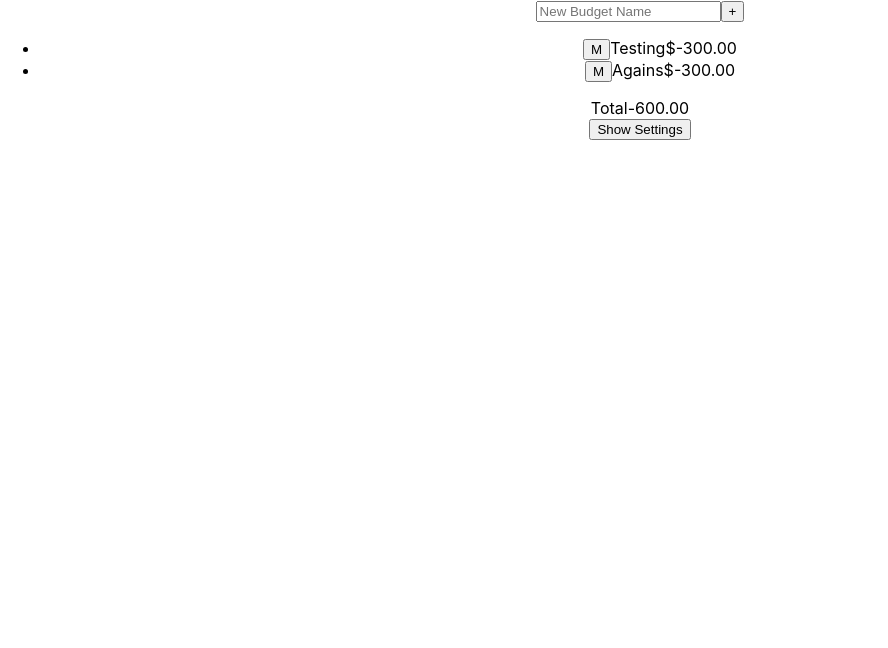
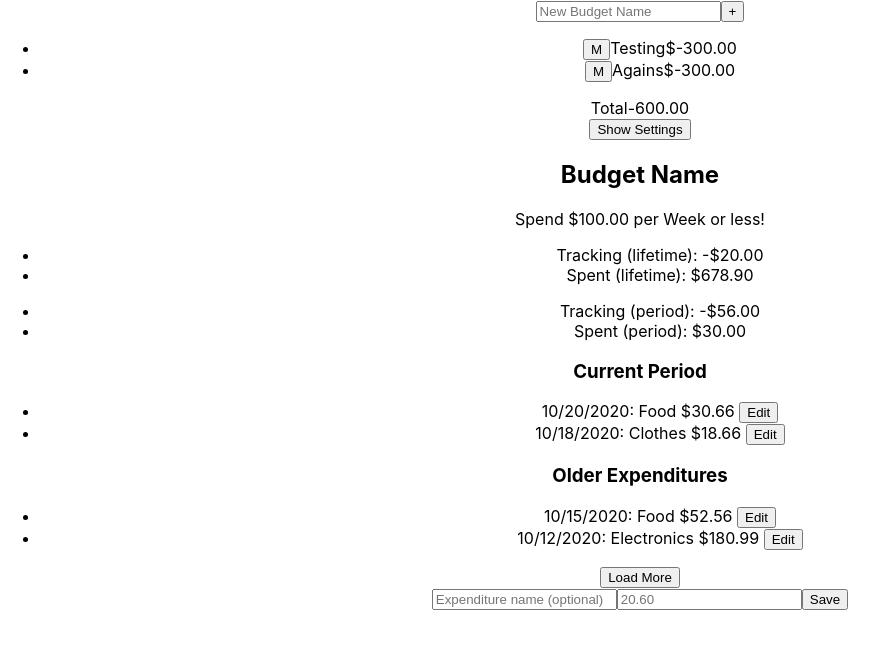
Before and after one commit to helloRupa/simply-budget, a React (Create React App) app: page / in a window 1280 px wide. Shown: the top 648 px of the page, without its empty margins (0-888 px from the left). Built offline with nearby package versions, Linux system fonts and the light colour scheme; data requests are answered from the project's data file; the HTML template or start-up script is replaced by a standard one.

Commit message:
Select a budget id and show static budget component

```diff
--- a/db.json
+++ b/db.json
@@ -2,7 +2,7 @@
   "settings": [
     {
       "id": 1,
-      "default-currency": "£",
+      "default-currency": "",
       "max-length": "250",
       "categories": [
         "Groceries",
--- a/src/App.js
+++ b/src/App.js
@@ -1,12 +1,16 @@
-import React from 'react';
+import React, { useState } from 'react';
 import './App.css';
 import './components/Dashboard';
 import Dashboard from './components/Dashboard';
+import Budget from './components/Budget';
 
 function App() {
+  const [budget, selectBudget] = useState(0);
+
   return (
     <div className="App">
-      <Dashboard />
+      <Dashboard selectBudget={selectBudget} />
+      <Budget budget={budget} />
     </div>
   );
 }
--- /dev/null
+++ b/src/components/Budget.js
@@ -0,0 +1,29 @@
+import React from 'react';
+import Form from './budget/Form';
+import Expenditures from './budget/Expenditures';
+
+function Budget({ budget }) {
+
+
+  return (
+    <div>
+      <h2>Budget Name</h2>
+      <p>Spend $100.00 per Week or less!</p>
+
+      <ul>
+        <li>Tracking (lifetime): -$20.00</li>
+        <li>Spent (lifetime): $678.90</li>
+      </ul>
+
+      <ul>
+        <li>Tracking (period): -$56.00</li>
+        <li>Spent (period): $30.00</li>
+      </ul>
+
+      <Expenditures />
+      <Form />
+    </div>
+  )
+}
+
+export default Budget;
--- a/src/components/Dashboard.js
+++ b/src/components/Dashboard.js
@@ -6,7 +6,7 @@ import Total from './dashboard/Total';
 import { getBudgets } from '../utils/comms';
 import Settings from './dashboard/Settings';
 
-function Dashboard() {
+function Dashboard({ selectBudget }) {
   const [budgets, setBudgets] = useState([]);
   const [showSettings, setShowSettings] = useState(false);
 
@@ -29,7 +29,7 @@ function Dashboard() {
   return (
     <div>
       <CreateBudget setBudgets={setBudgets} />
-      <Budgets budgets={budgets} removeBudget={removeBudget} />
+      <Budgets budgets={budgets} removeBudget={removeBudget} selectBudget={selectBudget} />
       <Total budgets={budgets} />
       {displaySettings()}
       <button onClick={handleShowSettingsClick}>{updateSettingsButton()}</button>
--- /dev/null
+++ b/src/components/budget/Expenditures.js
@@ -0,0 +1,24 @@
+import React from 'react';
+
+function Expenditures() {
+  return <section>
+    <div>
+      <h3>Current Period</h3>
+      <ul>
+        <li>10/20/2020: Food $30.66 <button>Edit</button></li>
+        <li>10/18/2020: Clothes $18.66 <button>Edit</button></li>
+      </ul>
+    </div>
+
+    <div>
+      <h3>Older Expenditures</h3>
+      <ul>
+        <li>10/15/2020: Food $52.56 <button>Edit</button></li>
+        <li>10/12/2020: Electronics $180.99 <button>Edit</button></li>
+      </ul>
+      <button>Load More</button>
+    </div>
+  </section>
+}
+
+export default Expenditures;
--- /dev/null
+++ b/src/components/budget/Form.js
@@ -0,0 +1,15 @@
+import React from 'react';
+
+function Form() {
+  const onSubmit = e => {
+    e.preventDefault();
+  };
+
+  return <form onSubmit={onSubmit}>
+    <input type="text" placeholder="Expenditure name (optional)"></input>
+    <input type="text" placeholder="20.60"></input>
+    <input type="submit" value="Save"></input>
+  </form>
+}
+
+export default Form;
--- a/src/components/dashboard/Budget.js
+++ b/src/components/dashboard/Budget.js
@@ -1,7 +1,7 @@
 import React, { useState } from 'react';
 import BudgetMenu from './BudgetMenu';
 
-function Budget({ budget, budget: { name, currency, tracking }, removeBudget }) {
+function Budget({ budget, budget: { name, currency, tracking }, removeBudget, selectBudget }) {
   const [showMenu, setShowMenu] = useState(false);
   const [budgetName, setBudgetName] = useState(name);
 
@@ -9,12 +9,18 @@ function Budget({ budget, budget: { name, currency, tracking }, removeBudget })
     setShowMenu(!showMenu);
   };
 
+  const handleClick = () => {
+    selectBudget(budget.id);
+  }
+
   return (
     <div>
       <button className="budget-menu" onClick={toggleMenu}>M</button>
-      <span className="budget-name">{budgetName}</span>
-      <span className="budget-currency">{currency}</span>
-      <span className="budget-tracking">{tracking}</span>
+      <span onClick={handleClick}>
+        <span className="budget-name">{budgetName}</span>
+        <span className="budget-currency">{currency}</span>
+        <span className="budget-tracking">{tracking}</span>
+      </span>
       <div>{ showMenu ? <BudgetMenu budget={budget} setBudgetName={setBudgetName} removeBudget={removeBudget} /> : '' }</div>
     </div>
   )
--- a/src/components/dashboard/Budgets.js
+++ b/src/components/dashboard/Budgets.js
@@ -1,13 +1,16 @@
 import React from 'react';
 import Budget from './Budget';
 
-function Budgets({ budgets, removeBudget }) {
+function Budgets({ budgets, removeBudget, selectBudget }) {
   const noBudgets = () => budgets.length === 0 ? <li>You don't have any budgets</li> : '';
 
   return (
     <ul>
       { noBudgets() }
-      { budgets.map(budget => <li key={budget.id}><Budget budget={budget} removeBudget={removeBudget} /></li>) }
+      { budgets.map(budget =>
+        <li key={budget.id}>
+          <Budget budget={budget} removeBudget={removeBudget} selectBudget={selectBudget} />
+        </li>) }
     </ul>
   )
 }
```
